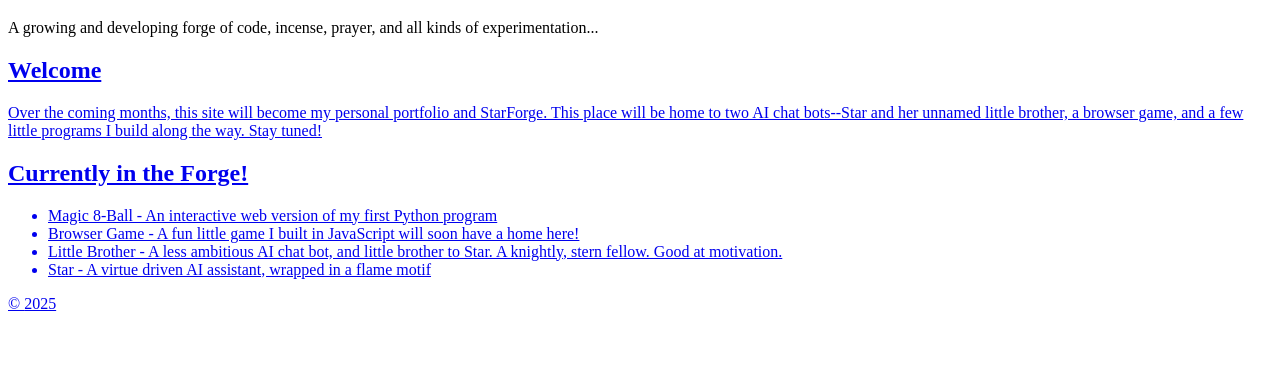
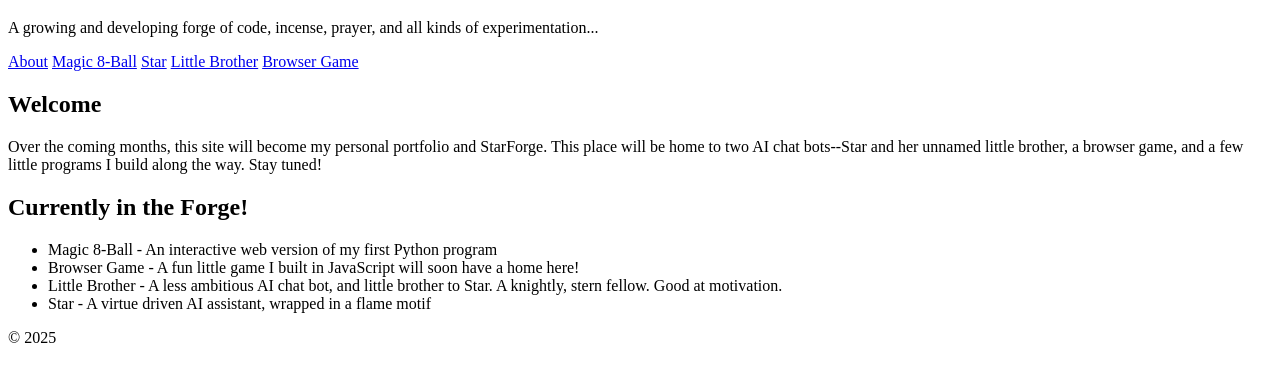
Before and after one commit to AgonIpsement/agon-starforge, a plain HTML site: page index.html in a window 1280 px wide. Shown: the part 61-442 px from the top of the page. Drawn offline with Linux system fonts and the light colour scheme.

Commit message:
Fixed link issue

```diff
--- a/index.html
+++ b/index.html
@@ -11,11 +11,11 @@
         <h1>Welcome to the Workshop</h1>
      <p>A growing and developing forge of code, incense, prayer, and all kinds of experimentation...</p>
     <nav>
-        <a href="about/about.html" />
-        <a href="projects/magic_8_ball/index.html" />
-        <a href="projects/star_chat/index.html" />
-        <a href="projects/templar_chat/index.html" />
-        <a href="projects/browser_game/index.html" />
+        <a href="about/about.html">About</a>
+        <a href="projects/magic_8_ball/index.html">Magic 8-Ball</a>
+        <a href="projects/star_chat/index.html">Star</a>
+        <a href="projects/templar_chat/index.html">Little Brother</a>
+        <a href="projects/browser_game/index.html">Browser Game</a>
     </nav>
     </header>
 
```
